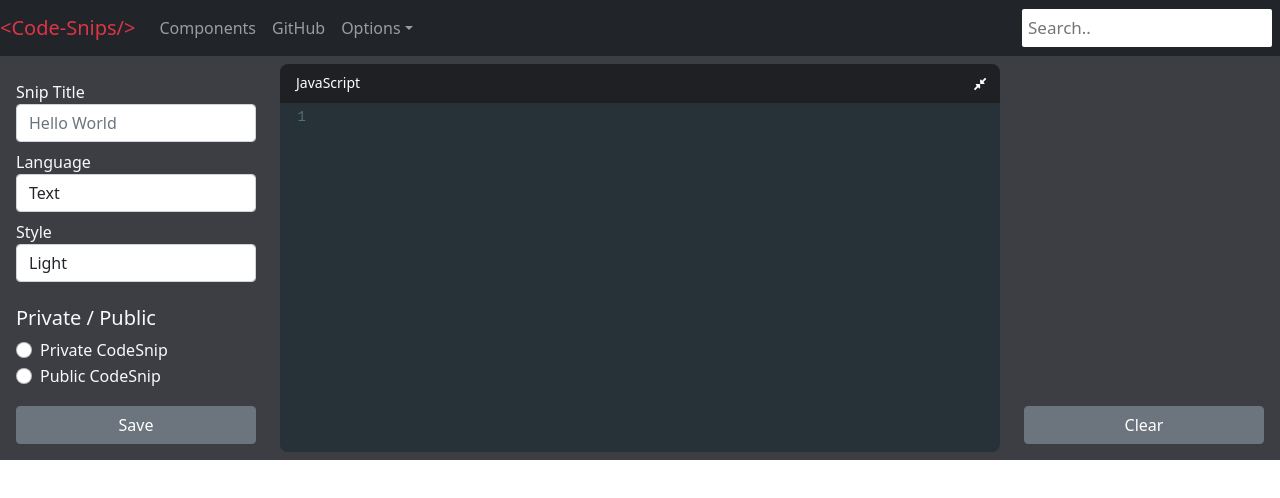
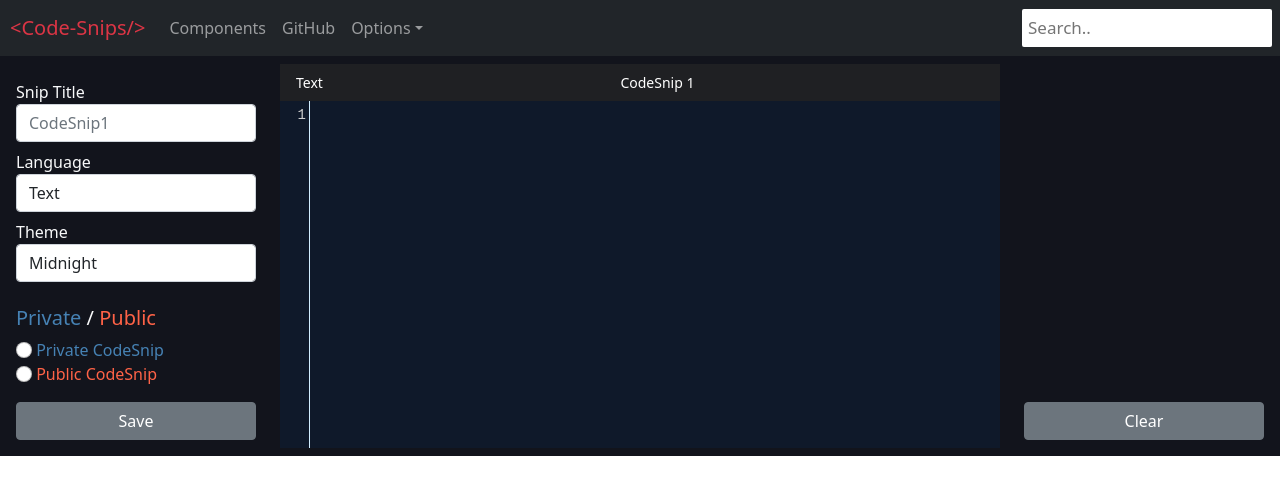
Before and after one commit to okcowboy80/-codesnips, a React (Create React App) app: page / in a window 1280 px wide. Shown: the top 498 px of the page. Built offline with nearby package versions, Linux system fonts and the light colour scheme.

Commit message:
Added functionality to the language & Theme dropdown menus

```diff
--- a/src/components/App.js
+++ b/src/components/App.js
@@ -1,33 +1,57 @@
-import React, { useState, useEffect } from 'react';
+import React, { useState } from 'react';
 import Editor from './Editor';
 import MyNav from './MyNav';
 import EditorMenu from './EditorMenu';
 import ClearComponent from './ClearComponent';
 
+function App() {
+  const [js, setJs] = useState('')
+  const [title, setTitle] = useState('')
+  const [language, setLanguage] = useState('')
+  const [style, setStyle] = useState('')
+  const [languageSelect, setLanguageSelect] = useState('')
 
-function App() {
-  const [html, setHtml] = useState('')
-  const [css, setCss] = useState('')
-  const [js, setJs] = useState('')
-  const [srcDoc, setSrcDoc] = useState('')
-  const [title, setTitle] = useState('')
 
-  useEffect(() => {
-    const timeout = setTimeout(() => {
-      setSrcDoc(`
-      <html>
-      <body>${html}</body>
-      <style>${css}</style>
-      <script>${js}</script>
-    </html>
-      `)
-    }, 250)
+  const handleTitle = (title) =>{
+    setTitle(title)
+  }
 
-    return () => clearTimeout(timeout)
-  }, [html, css, js])
+  const handleLanguage = (str) => {
+    setLanguage(languageSelector(str))
 
-  const handleCallback = (titleData) =>{
-    setTitle(titleData)
+    return str;
+  }
+
+  const handleStyle = (style) => {
+    setStyle(style)
+  }
+
+  const languageSelector = (language) => {
+    switch(language) {
+      case "JavaScript" :
+        setLanguageSelect("JavaScript")
+        // setLanguage("javascript")
+        return "javascript";
+      case "HTML" :
+        setLanguageSelect("HTML")
+        // setLanguage("xml")
+        return "xml";
+      case "CSS":
+        setLanguageSelect("CSS")
+        // setLanguage("css")
+        return "css";
+      case "Ruby" :
+        setLanguageSelect("Ruby")
+        // setLanguage("ruby")
+        return "ruby";
+      case "Text" :
+        setLanguageSelect("Text")
+        // setLanguage("text")
+        return "text";
+      default :
+        return "none";
+
+    }
   }
 
   return (
@@ -35,25 +59,19 @@ function App() {
       <MyNav />
 
       <div className="pane top-pane">
-        <EditorMenu onSetTitle = {handleCallback}/>
+        <EditorMenu onSetTitle={handleTitle} onSetLanguage={handleLanguage} onSetStyle={handleStyle}/>
         <Editor
-          title={title}
-          language="javascript"
-          displayName="JavaScript"
+          title={title ? title : "CodeSnip 1"}
+          language={language ? language : "text"}
+          displayName={languageSelect ? languageSelect : "Text"}
+          style={style ? style : "midnight"}
           value={js}
           onChange={setJs}
         />
         <ClearComponent />
       </div>
       <div className="pane">
-        <iframe
-          srcDoc={srcDoc}
-          title="output"
-          sandbox="allow-scripts"
-          frameBorder="0"
-          width="100%"
-          height="100%"
-        />
+
       </div>
     </>
   );
--- a/src/components/Editor.js
+++ b/src/components/Editor.js
@@ -1,12 +1,25 @@
-import React, { useState } from 'react'
+import React from 'react'
 import 'codemirror/lib/codemirror.css'
 import 'codemirror/theme/material.css'
+import 'codemirror/theme/material-darker.css'
+import 'codemirror/theme/midnight.css'
+import 'codemirror/theme/3024-day.css'
+import 'codemirror/theme/3024-night.css'
+import 'codemirror/theme/cobalt.css'
+import 'codemirror/theme/colorforth.css'
+import 'codemirror/theme/dracula.css'
+import 'codemirror/theme/duotone-light.css'
+import 'codemirror/theme/eclipse.css'
+
 import 'codemirror/mode/xml/xml'
 import 'codemirror/mode/css/css'
+import 'codemirror/mode/ruby/ruby'
 import 'codemirror/mode/javascript/javascript'
+import 'codemirror/addon/scroll/simplescrollbars'
+import 'codemirror/lib/codemirror.css';
+
+// import CodeMirror from 'react-codemirror2';
 import { Controlled as ControlledEditor } from 'react-codemirror2'
-import { FontAwesomeIcon } from '@fortawesome/react-fontawesome'
-import { faCompressAlt, faExpandAlt } from '@fortawesome/free-solid-svg-icons'
 
 
 export default function Editor(props) {
@@ -17,39 +30,35 @@ export default function Editor(props) {
         displayName,
         value,
         onChange,
+        style
     } = props
-    const [open, setOpen] = useState(true)
 
     function handleChange(editor, data, value) {
         onChange(value)
     }
 
     return (
-        <div className={`editor-container ${open ? '' : 'collapsed'}`}>
+        <div className={`editor-container`}>
 
             <div className="editor-title">
                 {displayName}
                 <span>{title}</span>
-                <button
-                    type="button"
-                    className="expand-collapse-btn"
-                    onClick={() => setOpen(prevOpen => !prevOpen)}
-                >
-                <FontAwesomeIcon icon={open ? faCompressAlt : faExpandAlt} />
-                </button>
+
+                <div></div>
             </div>
 
             <ControlledEditor
                 onBeforeChange={handleChange}
                 value={value}
-                className="code-mirror-wrapper"
+                className="code-mirror-wrapper CodeMirror-simplescroll"
                 options={{
                     lineWrapping: true,
                     lint: true,
                     mode: language,
                     lineNumbers: true,
-                    theme: 'material',
-                    tabMode: "default"
+                    scrollbarStyle: "simple",
+                    theme: style,
+                    tabMode: "default",
                 }}
             />
         </div>
--- a/src/components/EditorMenu.js
+++ b/src/components/EditorMenu.js
@@ -1,11 +1,20 @@
 import React, { Component } from 'react'
-import {FormGroup, Label, Input, Form, Button } from 'reactstrap'
+import {FormGroup, ButtonGroup, Label, Input, Form, Button } from 'reactstrap'
 
 class EditorMenu extends Component {
 
+      handleTitleChange = (event) => {
+        this.props.onSetTitle(event.target.value);
+        event.preventDefault();
+      }
 
-      handleChange = (event) => {
-          this.props.onSetTitle(event.target.value);
+      handleLanguageChange = (event) => {
+        this.props.onSetLanguage(event.target.value);
+        event.preventDefault();
+      }
+
+      handleStyleChange = (event) => {
+        this.props.onSetStyle(event.target.value.toLowerCase());
         event.preventDefault();
       }
 
@@ -14,56 +23,65 @@ class EditorMenu extends Component {
         event.preventDefault();
       }
 
+      handlePublicChange(event) {
+          alert("You are about to make this CodeSnip public. Are you sure?");
+
+          event.target.checked = true;
+      }
+
     render() {
-
 
         return (
             <div className="formDiv myEditor">
-                <Form className="editorMenu">
+                <Form className="editorMenu" onSubmit={e => { e.preventDefault(); }}>
                     <FormGroup className="mt-2 text-light">
                         <Label for="validationTooltip01" >Snip Title</Label>
                         <Input type="text"
-
                         name="textbox"
-                        onChange={this.handleChange}
-                        placeholder="Hello World"
+                        onChange={this.handleTitleChange}
+                        placeholder="CodeSnip1"
                         required
                         />
                         <Label for="exampleSelect" className="mt-2 text-light">Language</Label>
-                        <Input type="select" name="select" id="languageSelect">
+                        <Input type="select" name="select" id="languageSelect" onChange={this.handleLanguageChange}>
                             <option>Text</option>
-                        <option>javascript</option>
+                            <option>JavaScript</option>
                             <option>HTML</option>
                             <option>CSS</option>
-                        <option>Java</option>
+                            <option>Ruby</option>
                         </Input>
                     </FormGroup>
                     <FormGroup className="mt-2 text-light">
-                        <Label for="exampleSelect">Style</Label>
-                        <Input type="select" name="select" id="styleSelect">
-                        <option>Light</option>
-                        <option>Dark</option>
-                        <option>3</option>
-                        <option>4</option>
-                        <option>5</option>
+                        <Label for="exampleSelect">Theme</Label>
+                        <Input type="select" name="select" id="styleSelect" onChange={this.handleStyleChange}>
+                        <option>Midnight</option>
+                        <option>Material</option>
+                        <option>Material-darker</option>
+                        <option>3024-day</option>
+                        <option>3024-night</option>
+                        <option>Cobalt</option>
+                        <option>Colorforth</option>
+                        <option>Dracula</option>
+                        <option>Duotone-light</option>
+                        <option>Eclipse</option>
                         </Input>
                     </FormGroup>
-                    <FormGroup className="mt-4 mb-3 text-light" tag="fieldset">
-                        {/* <legend>Radio Buttons</legend> */}
-                        <h5>Private / Public</h5>
-                        <FormGroup check>
+                    <ButtonGroup vertical className="mt-4 mb-3 text-light" tag="fieldset">
+
+                        <h5><span id="private">Private</span> / <span id="public">Public</span></h5>
+                            <div>
                             <Label check>
-                            <Input type="radio" name="radio1" />{' '}
-                            Private CodeSnip
+                                <Input  type="radio" name="destination" />{' '}
+                                <span id="private">Private CodeSnip</span>
                             </Label>
-                        </FormGroup>
-                        <FormGroup check>
+                        </div>
+                        <div>
                             <Label check>
-                            <Input type="radio" name="radio1" />{' '}
-                            Public CodeSnip
+                                <Input type="radio" name="destination" onChange={this.handlePublicChange}/>{' '}
+                                <span id="public">Public CodeSnip</span>
                             </Label>
-                        </FormGroup>
-                    </FormGroup>
+                        </div>
+                    </ButtonGroup>
 
                     <Button className="btn mt-auto">Save</Button>
                 </Form>
--- a/src/components/MyNav.js
+++ b/src/components/MyNav.js
@@ -1,5 +1,4 @@
 import React, { Component } from 'react';
-import { MDBInput, MDBCol } from "mdbreact";
 import {
   Collapse,
   Navbar,
@@ -32,9 +31,9 @@ export class MyNav extends Component {
 
 	render() {
 		return (
-			<div>
-				<Navbar color="dark" dark expand="md" >
-					<NavbarBrand className="text-danger" href="/">&lt;Code-Snips/&gt;</NavbarBrand>
+			<div >
+				<Navbar color="dark" dark expand="md"  >
+					<NavbarBrand className="text-danger" id="brand" href="/">&lt;Code-Snips/&gt;</NavbarBrand>
 					<NavbarToggler onClick={this.toggle} />
 					<Collapse isOpen={this.state.isToggleOn} navbar>
 					<Nav className="mr-auto d-lg-flex align-items-center" navbar >
--- a/src/index.css
+++ b/src/index.css
@@ -1,20 +1,27 @@
-
 .top-pane {
-  background-color: hsl(225, 6%, 25%);
-
+  background-color: hsl(228, 21%, 9%);
 }
 
 .pane {
+  display: flex;
+}
 
-  display: flex;
+#brand {
+  margin-left: 10px;
+}
 
+#public {
+  color: tomato;
+}
+
+#private {
+  color: steelblue;
 }
 
 .editorMenu {
   flex-grow: 2;
   display: flex;
   flex-direction: column;
-
   box-sizing: border-box;
 }
 
@@ -35,25 +42,8 @@
   display: flex;
   flex-direction: column;
   padding: .5rem;
-  background-color: hsl(225, 6%, 25%);
+  background-color: hsl(228, 22%, 9%);
   font-size: 14px;
-}
-
-.editor-container.collapsed {
-  flex-grow: 0;
-}
-
-.expand-collapse-btn {
-  margin-left: .5rem;
-  background: none;
-  border: none;
-  color: white;
-  cursor: pointer;
-}
-
-.editor-container-collapsed .CodeMirror-scroll {
-  position: absolute;
-  overflow: hidden !important;
 }
 
 .editor-title {
@@ -62,20 +52,21 @@
   background-color: hsl(225, 6%, 13%);
   color: white;
   padding: .5rem .5rem .5rem 1rem;
-  border-top-right-radius: .5rem;
-  border-top-left-radius: .5rem;
+  /* border-top-right-radius: .5rem;
+  border-top-left-radius: .5rem; */
 }
 
 .CodeMirror {
   height: 100% !important;
-
+  width: 100%;
 }
 
 .code-mirror-wrapper {
-  flex-grow: 1;
-  border-bottom-right-radius: .5rem;
-  border-bottom-left-radius: .5rem;
-  overflow: hidden;
+  /* flex-grow: 1; */
+  height: 100%;
+  /* border-bottom-right-radius: .5rem;
+  border-bottom-left-radius: .5rem; */
+  overflow: auto;
 }
 
 #search {
```
Also changed, not shown: 1 other file (tests, documents, lock files or other folders). Lines whose indentation alone changed are shown as unchanged.
